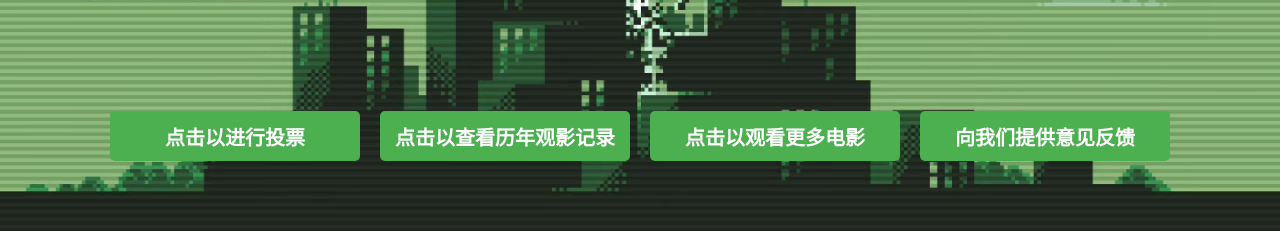
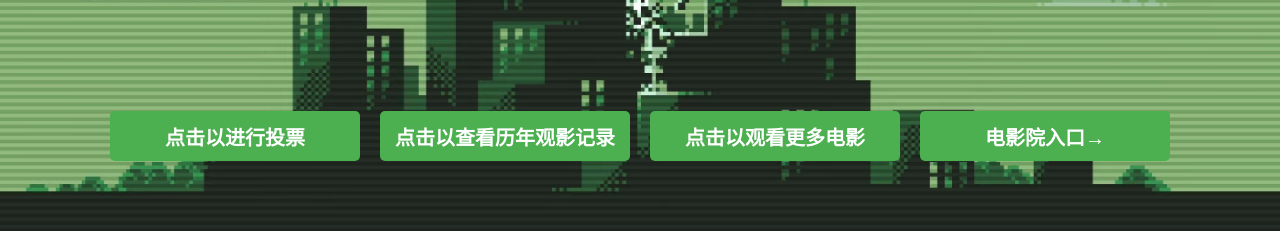
Before and after one commit to DiamondNotFound123/cmmc2, a plain HTML site: page index.html in a window 1280 px wide. Shown: the part 479-710 px from the top of the page. Drawn offline with Linux system fonts and the light colour scheme.

Commit message:
Update index.html

```diff
--- a/index.html
+++ b/index.html
@@ -147,7 +147,7 @@
         <a href="https://wj.qq.com/s2/19360385/022a/"><input type="button" value="点击以进行投票" class="custom-button" /></a>
         <a href="查看历年观影记录.html"><input type="button" value="点击以查看历年观影记录" class="custom-button" /></a>
         <a href="https://www.libvio.fun/"><input type="button" value="点击以观看更多电影" class="custom-button" /></a>
-        <a href="意见反馈.html"><input type="button" value="向我们提供意见反馈" class="custom-button" /></a>
+        <a href="https://meeting.tencent.com/"><input type="button" value="电影院入口→" class="custom-button" /></a>
     </div>
 </body>
 </html>
```
